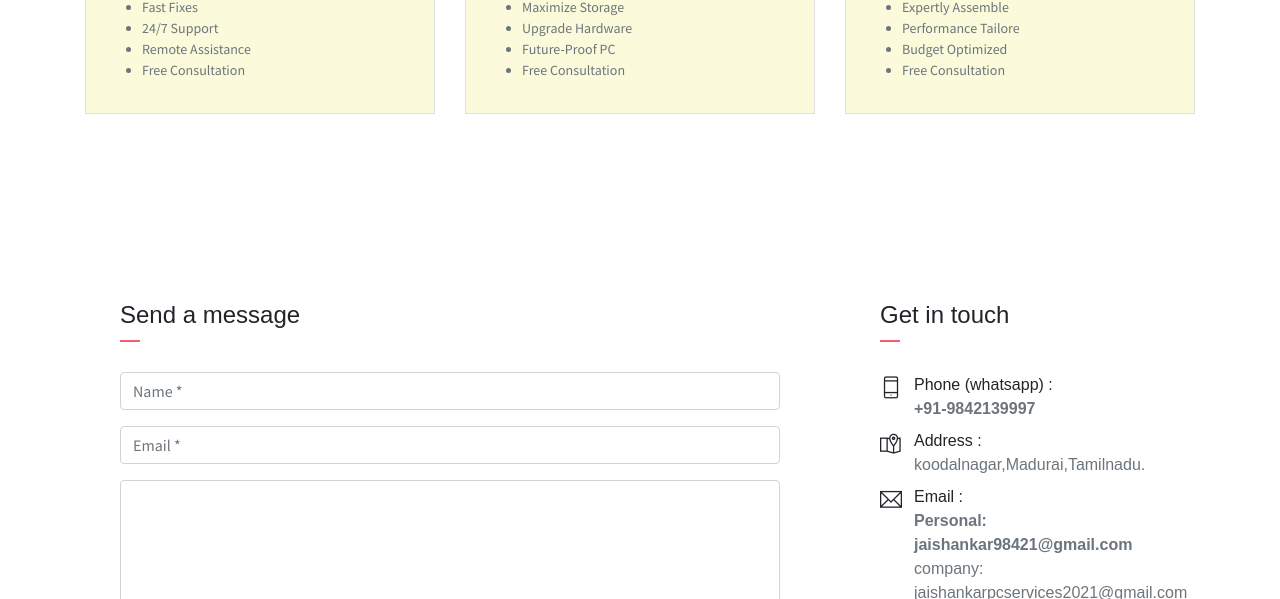
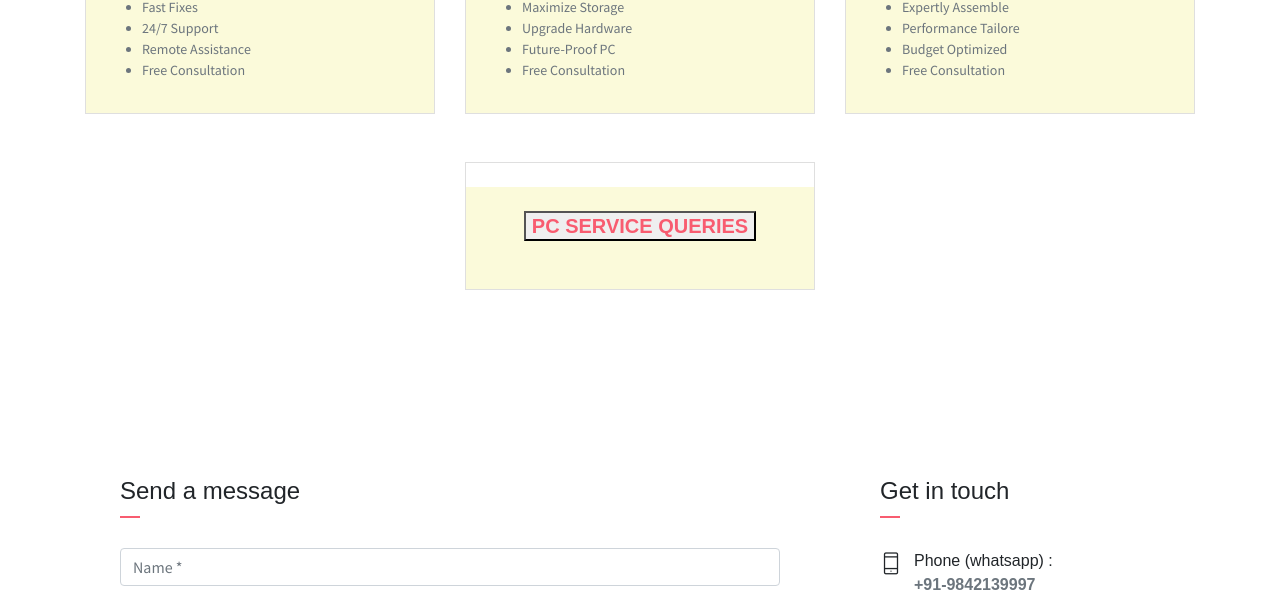
Before and after one commit to Jaishankar-2003/python-stock, a website: page public_html/index.html in a window 1280 px wide. Shown: the part 4482-5081 px from the top of the page. Drawn offline with nearby package versions, Linux system fonts and the light colour scheme; files that its build step writes are made by us from their sources.

Commit message:
service quries

```diff
--- a/public_html/index.html
+++ b/public_html/index.html
@@ -472,6 +472,22 @@
                         </div>
                     </div>
                 </div>
+                <div class="container">
+                    <div class="row justify-content-center">
+                        <div class="col-md-4 col-sm-6">
+                            <div class="card mb-5">
+                                <div class="card-header has-icon">
+                                    <i class="ti-stats-u text-danger" aria-hidden="true"></i>
+                                </div>
+                                <div class="card-body px-4 py-4">
+                                    <h5 class="mb-4 card-title text-danger text-center"><button><a href="https://docs.google.com/forms/d/e/1FAIpQLScv7FSVPdyseb7rq10Ev7MkHIKXxh_huwIAQxzo2Sx2VpgV3Q/viewform?usp=sf_link"><b>PC SERVICE QUERIES</b></a></button> </h5>
+                                    <p class="subtitle">
+                                    </p>
+                                </div>
+                            </div>
+                        </div>
+                    </div>
+                </div>
             </div>
         </div>
     </di>
```
